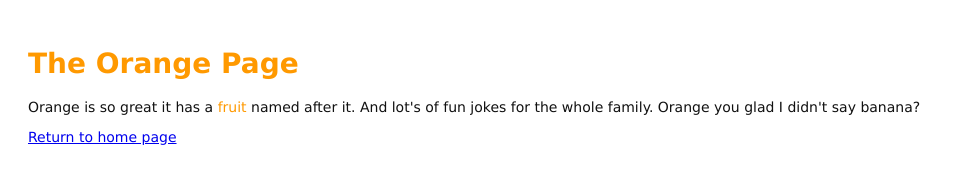
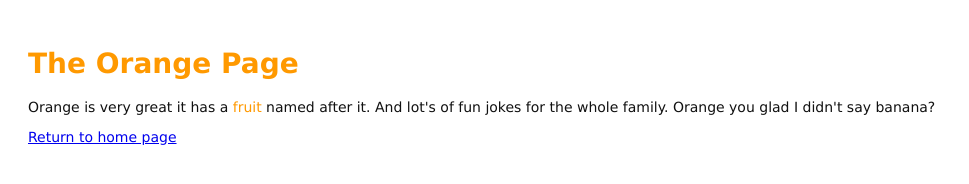
Before and after one commit to nickdiorio/my-git-repo, a plain HTML site: page orange.html in a window 1280 px wide. Shown: the whole page, without its empty margins (0-969 px from the left). Drawn offline with Linux system fonts and the light colour scheme.

Commit message:
Revert "Merge branch 'testbranch' into darice_branch"
This reverts commit 87e8444bc9586457c0b1140aa1772f203f94ba71.

```diff
--- a/orange.html
+++ b/orange.html
@@ -8,7 +8,7 @@
 <body>
   <h1 style="color: #F90">The Orange Page</h1>
   <HEAD>
-  <p>Orange is so great it has a <span style="color: #F90">fruit</span> named after it.  And lot's of fun jokes for the whole family. Orange you glad I didn't say banana? </p>
+  <p>Orange is very great it has a <span style="color: #F90">fruit</span> named after it.  And lot's of fun jokes for the whole family. Orange you glad I didn't say banana? </p>
 
   <p><a href="index.html">Return to home page</a></p>
 
```
